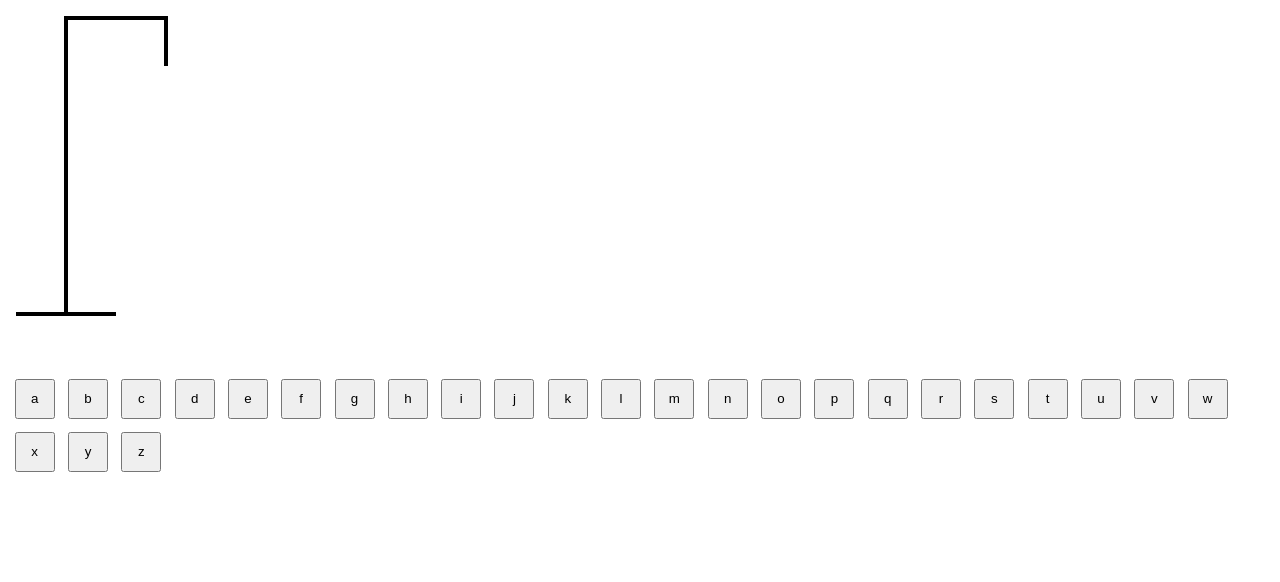
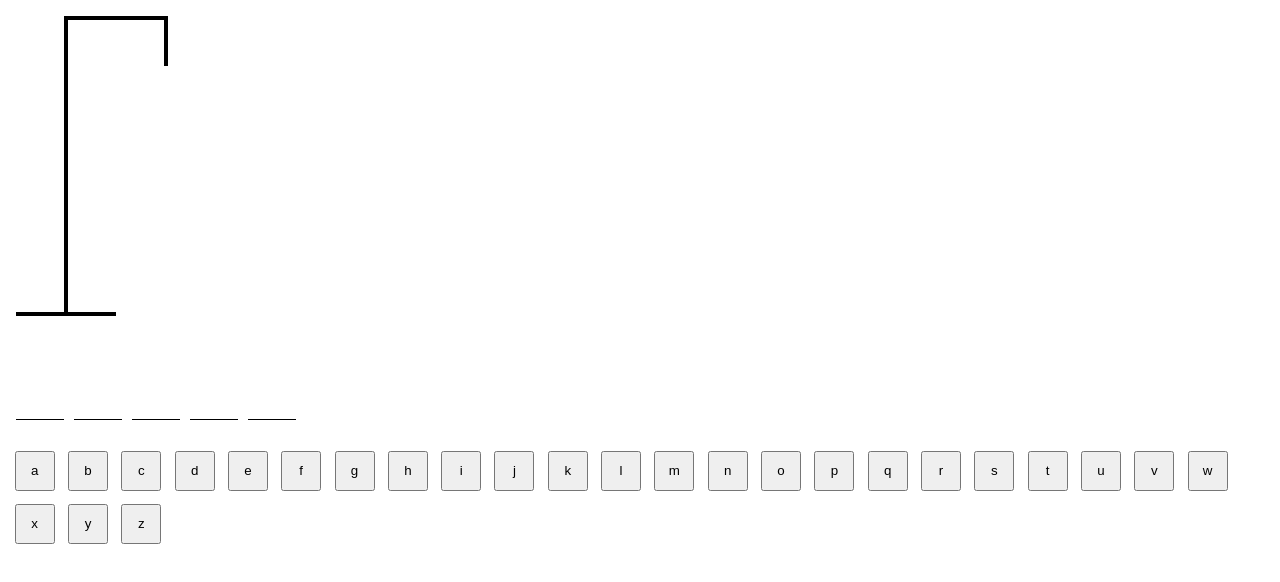
Before and after one commit to ropacz/cubos, a plain HTML site: page front-end/aula-18/jogo-de-forca/index.html in a window 1280 px wide. Drawn offline with Linux system fonts and the light colour scheme.

Commit message:
correção: caminho do arquivo de script

```diff
--- a/front-end/aula-18/jogo-de-forca/index.html
+++ b/front-end/aula-18/jogo-de-forca/index.html
@@ -57,6 +57,6 @@
         <button>z</button>
       </div>
 
-      <script src="script2.js"></script>
+      <script src="script-teclado.js"></script>
 </body>
 </html>
```
